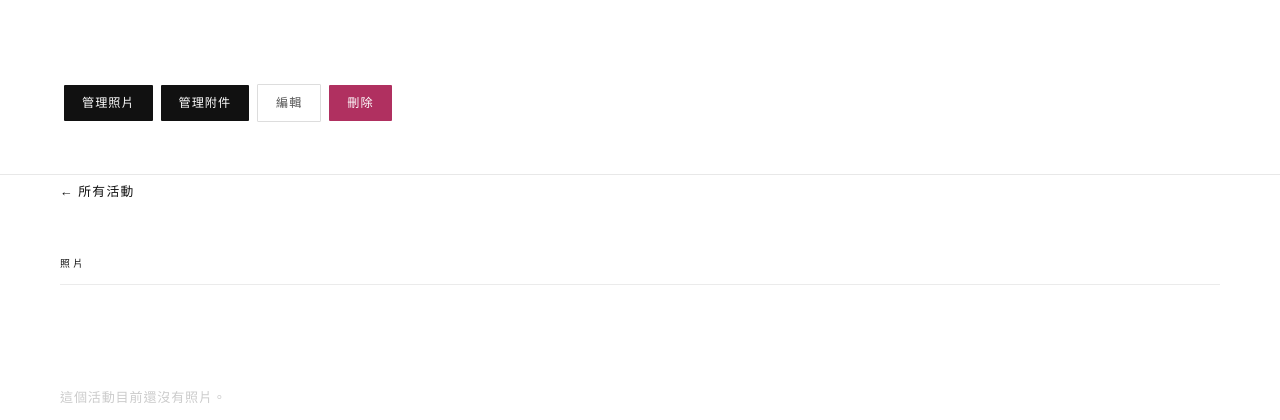
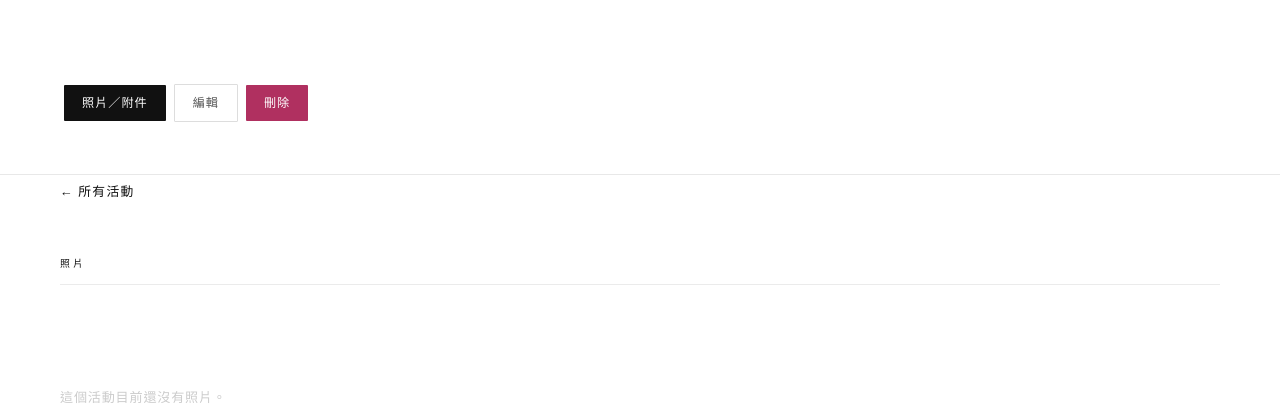
Before and after one commit to yuhsin-kung/activity-album, a Django app: template albums/templates/albums/event_detail.html in a window 1280 px wide. Shown: the part 54-474 px from the top of the page. Run offline with Django 5.2, Linux system fonts and the light colour scheme; the template is opened without the code that fills it, so the values that code supplies are empty; the visitor is signed in with stand-in values (Sample User, id 1).

Commit message:
Consolidate photo/document buttons into single 照片/附件 entry point

```diff
--- a/albums/templates/albums/event_detail.html
+++ b/albums/templates/albums/event_detail.html
@@ -18,8 +18,7 @@
     <h1>{{ event.title }}</h1>
     {% if request.user.is_staff %}
         <div class="event-header-actions">
-            <a class="primary-link" href="{% url 'photo-manage' event.pk %}">管理照片</a>
-            <a class="primary-link" href="{% url 'document-manage' event.pk %}">管理附件</a>
+            <a class="primary-link" href="{% url 'event-media' event.pk %}">照片／附件</a>
             <a class="secondary-link" href="{% url 'event-update' event.pk %}">編輯</a>
             <a class="danger-link" href="{% url 'event-delete' event.pk %}">刪除</a>
         </div>
```
